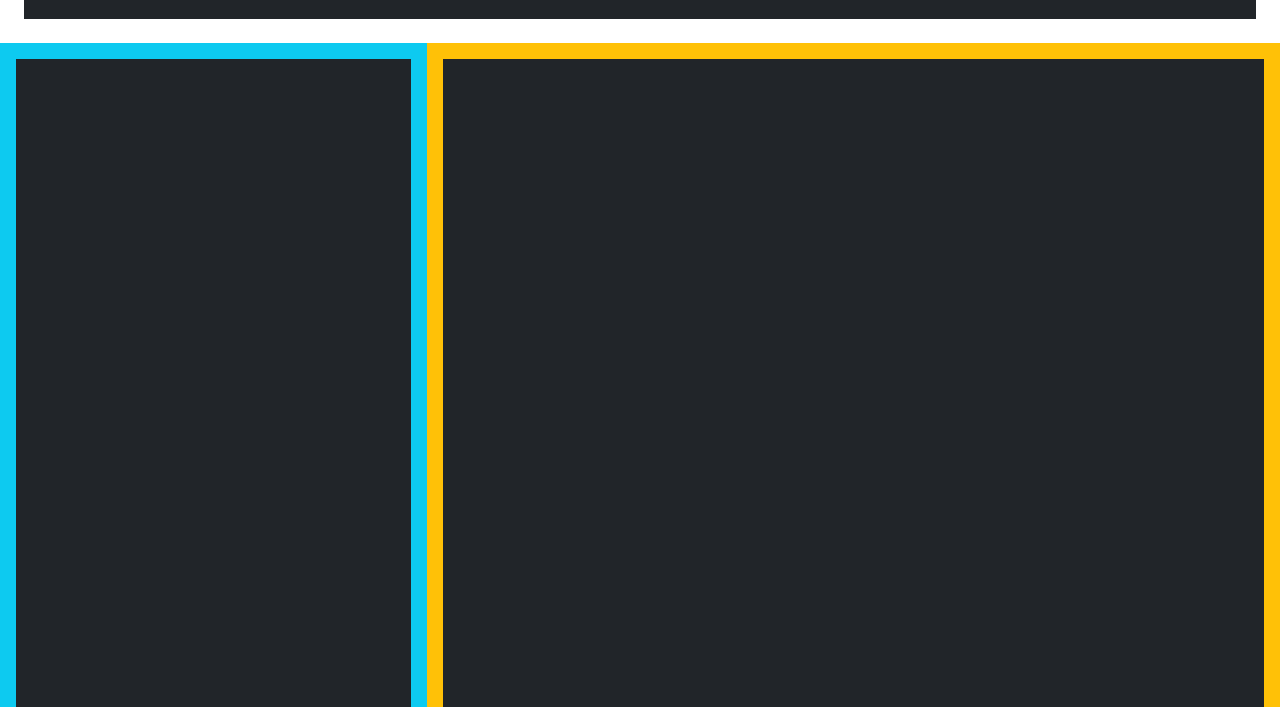
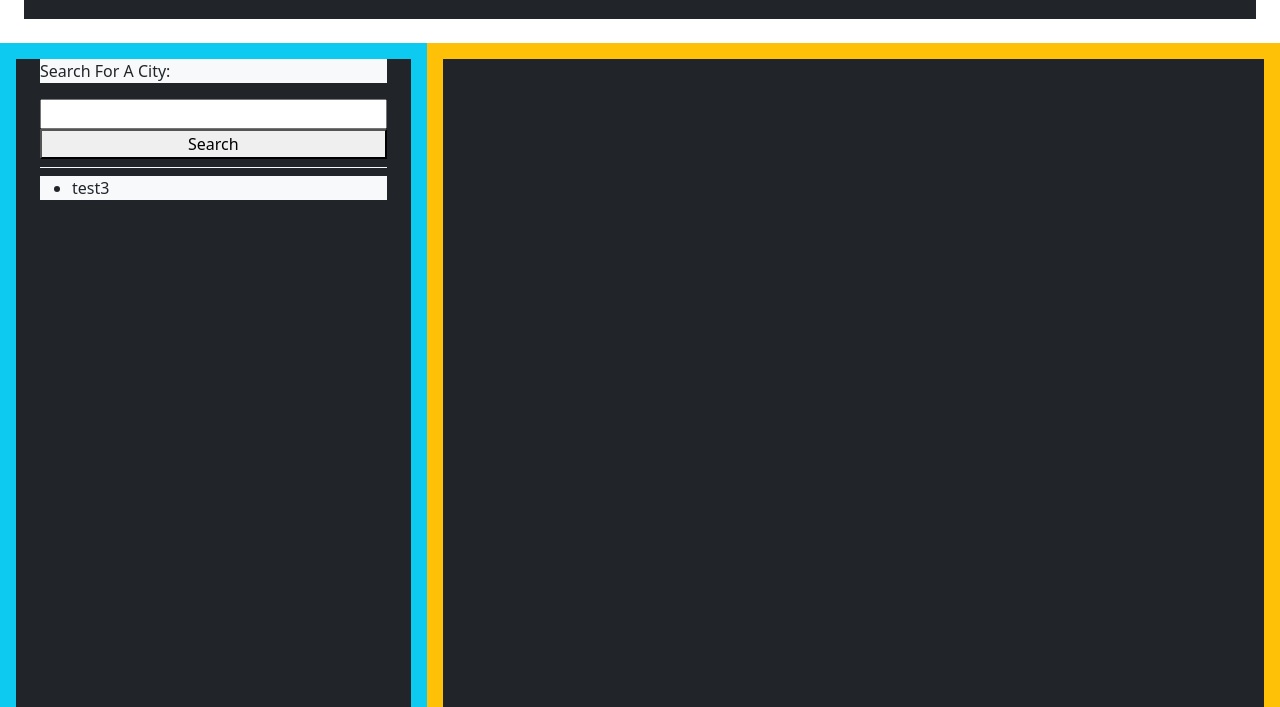
Before and after one commit to KAntBarr/weather-dashboard-6, a plain HTML site: page index.html in a window 1280 px wide. Shown: the part 93-800 px from the top of the page. Drawn offline with nearby package versions, Linux system fonts and the light colour scheme.

Commit message:
added html elements for search container

```diff
--- a/index.html
+++ b/index.html
@@ -18,7 +18,15 @@
         <div class="row">
             <div class="col-4 bg-info mh-100 p-3">
                 <div class="container bg-dark vh-100 mw-100">
-
+                    <p class="bg-light ">Search For A City:</p>
+                    <form action="">
+                        <input class="col-12" type="text" />
+                        <button class="col-12">Search</button>
+                    </form>
+                    <div class="col-12 border-bottom border-light my-2"></div>
+                    <ul class="bg-light">
+                        <li>test3</li>
+                    </ul>
                 </div>
             </div>
 
```
